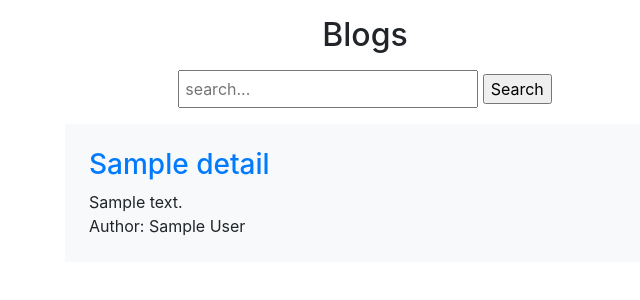
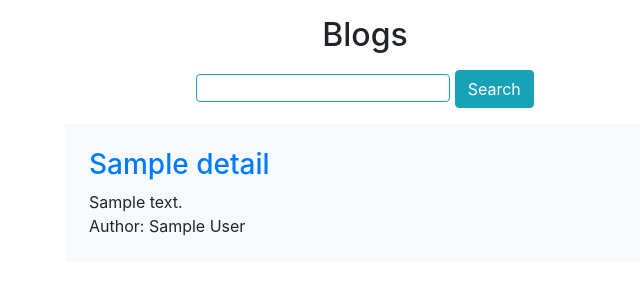
Before and after one commit to Hardy-Kathurima/Blog_OOP, a PHP site: page / in a window 1280 px wide. Shown: the part 56-356 px from the top of the page, without its empty margins (275-915 px from the left). Run offline with PHP 8.4, Linux system fonts and the light colour scheme; tables that the repository leaves empty or names only in its code hold one stand-in row (values such as "Sample post").

Commit message:
Added all search

```diff
--- a/index.php
+++ b/index.php
@@ -7,14 +7,17 @@ $stmt->execute();
 $stmt->store_result();
 $stmt->bind_result($id,$title,$content,$author);
 
+
+$search_value='';
 if(isset($_POST['search'])&& isset($_POST['search_value'])){
+
     $search_value = $_POST['search_value'];
-    $stmt = $conn->prepare("SELECT author,title ,content FROM blog_details WHERE  title LIKE ? ");
-    $like = $search_value .'%' ;
-    $stmt->bind_param('s',$like);
+    $stmt = $conn->prepare("SELECT id,author,title ,content FROM blog_details WHERE (title LIKE ? OR author LIKE ? OR content LIKE ?)  ");
+    $like = '%'. $search_value .'%' ;
+    $stmt->bind_param('sss',$like,$like,$like);
     $stmt->execute();
     $stmt->store_result();
-    $stmt->bind_result($author,$title,$content);
+    $stmt->bind_result($id,$author,$title,$content);
 
 }
 ?>
@@ -35,8 +38,8 @@ if(isset($_POST['search'])&& isset($_POST['search_value'])){
     <h2 class="text-center mt-3 mb-3">Blogs</h2>
     <form class="text-center" action="index.php" Method="POST">
         <div class="input">
-       <input type="text" name="search_value" placeholder="search..." >
-       <span><input type="submit" value="Search" name="search"></span>
+       <input type="search" class="border border-info rounded " name="search_value" value="<?php echo $search_value; ?>" >
+       <span><input type="submit" value="Search" name="search" class=" btn btn-info"></span>
        </div>
     </form>
 
--- a/public/styles.css
+++ b/public/styles.css
@@ -9,8 +9,7 @@ body {
 }
 .input input[type="search"]{
   outline:none;
-  width: 530px;
-  padding: 3px;
+
 
 
 }
```
Also changed, not shown: views/details.php (+5 -5 lines), public/images/edit.png (added).
